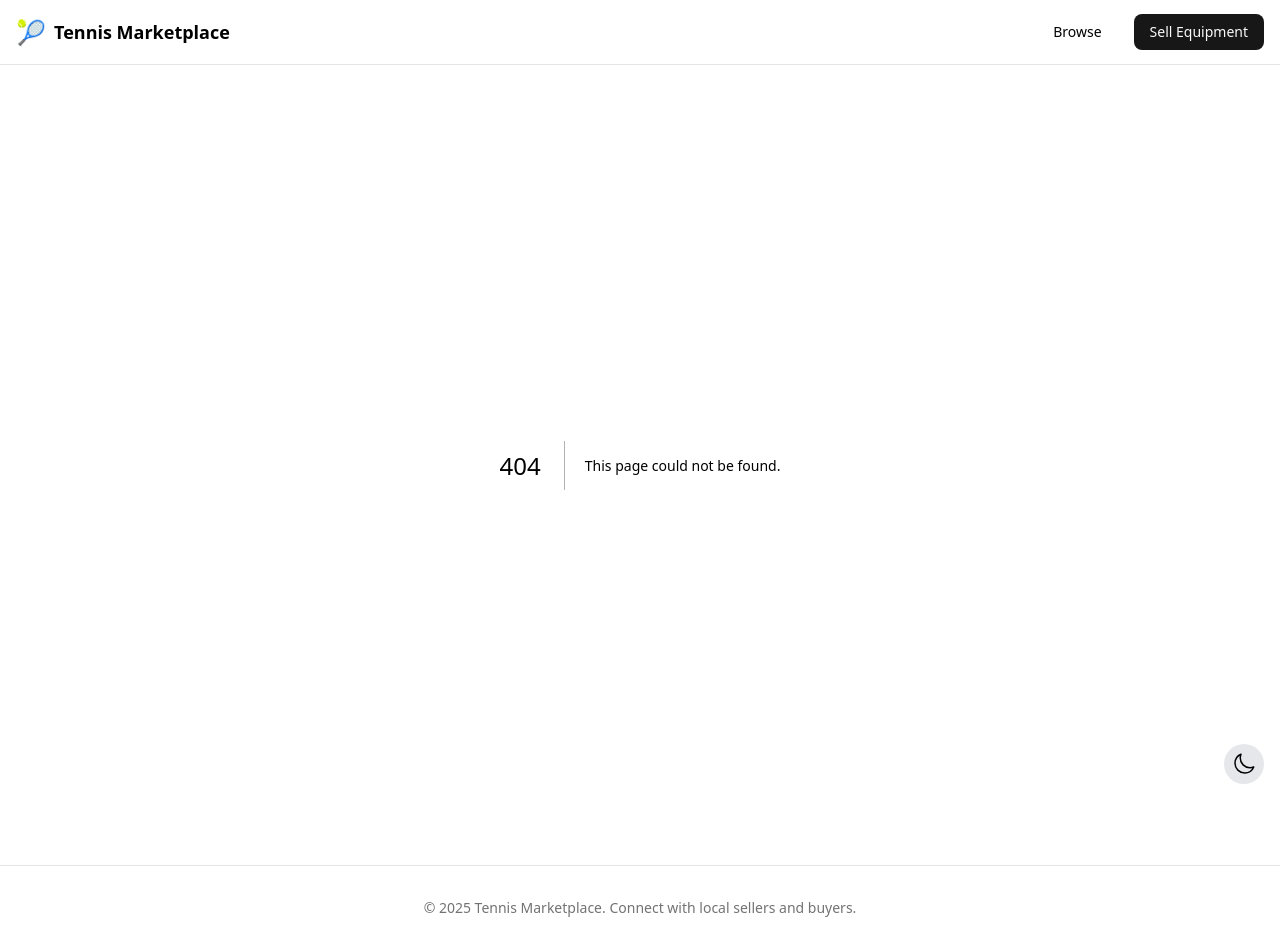
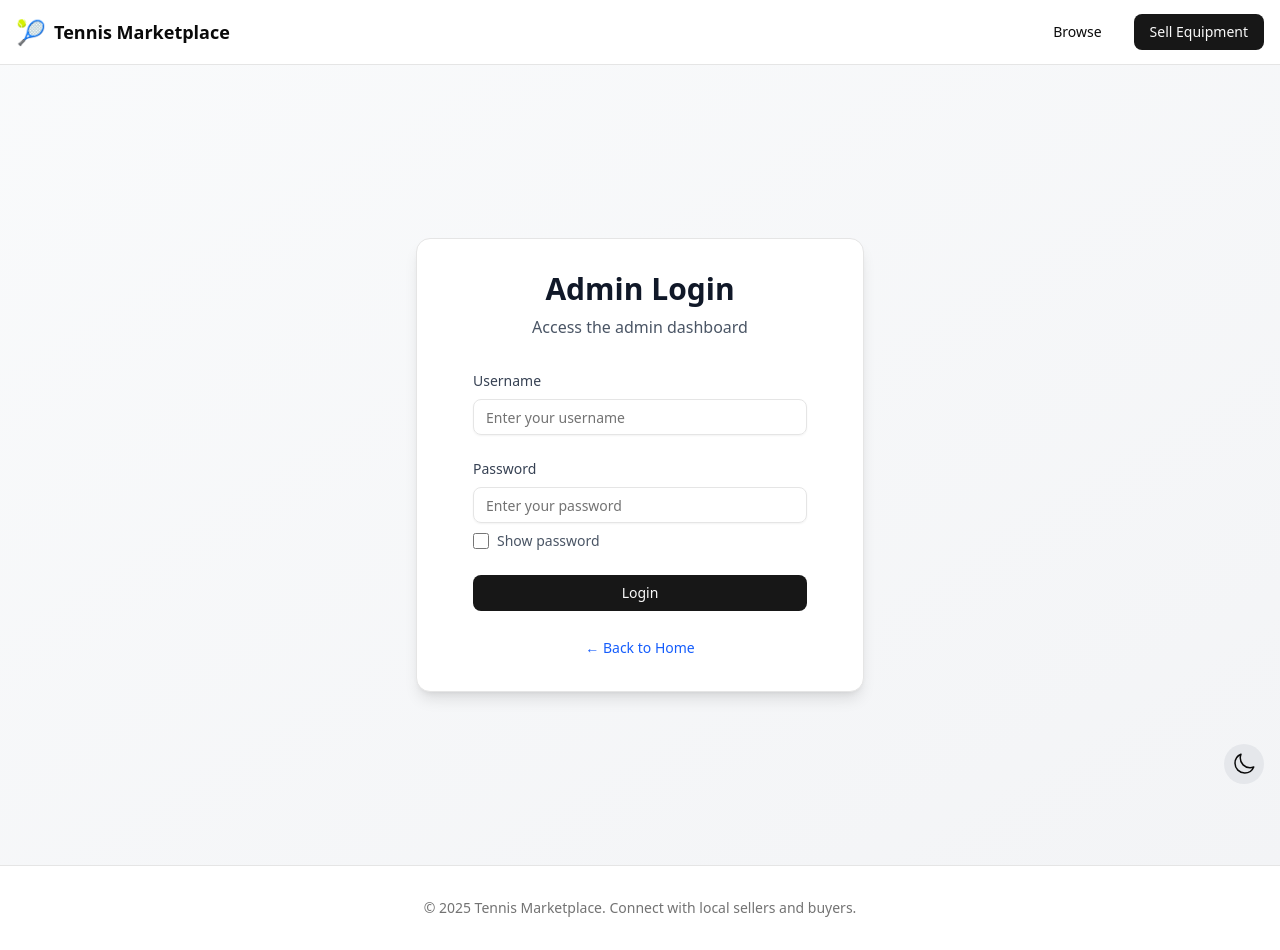
Before and after one commit to Vinayak-Garudi/sports-marketplace, a Next.js app: page /admin in a window 1280 px wide. Before the commit this address had no page. Built offline with nearby package versions, Linux system fonts and the light colour scheme.

Commit message:
feat: implement admin login form and authentication middleware

```diff
--- /dev/null
+++ b/app/admin/AdminLoginForm.tsx
@@ -0,0 +1,88 @@
+"use client";
+
+import { useState } from "react";
+import { Input } from "@/components/custom/Input";
+import { Button } from "@/components/custom/Button";
+
+export default function AdminLoginForm() {
+  const [username, setUsername] = useState("");
+  const [password, setPassword] = useState("");
+  const [isLoading, setIsLoading] = useState(false);
+  const [showPassword, setShowPassword] = useState(false);
+
+  const handleSubmit = async (e: React.FormEvent) => {
+    e.preventDefault();
+    setIsLoading(true);
+
+    // TODO: Implement admin authentication logic
+    console.log("Login attempt:", { username, password });
+
+    // Simulate API call
+    setTimeout(() => {
+      setIsLoading(false);
+    }, 1000);
+  };
+
+  return (
+    <form onSubmit={handleSubmit} className="space-y-6">
+      <div className="space-y-2">
+        <label
+          htmlFor="username"
+          className="block text-sm font-medium text-gray-700 dark:text-gray-300"
+        >
+          Username
+        </label>
+        <Input
+          id="username"
+          type="text"
+          placeholder="Enter your username"
+          value={username}
+          onChange={(e) => setUsername(e.target.value)}
+          required
+          className="w-full"
+        />
+      </div>
+
+      <div className="space-y-2">
+        <label
+          htmlFor="password"
+          className="block text-sm font-medium text-gray-700 dark:text-gray-300"
+        >
+          Password
+        </label>
+        <Input
+          id="password"
+          type={showPassword ? "text" : "password"}
+          placeholder="Enter your password"
+          value={password}
+          onChange={(e) => setPassword(e.target.value)}
+          required
+          className="w-full"
+        />
+        <div className="flex items-center mt-2">
+          <input
+            type="checkbox"
+            id="showPassword"
+            checked={showPassword}
+            onChange={(e) => setShowPassword(e.target.checked)}
+            className="h-4 w-4 rounded border-gray-300 text-blue-600 focus:ring-blue-500 dark:border-gray-600 dark:bg-gray-700"
+          />
+          <label
+            htmlFor="showPassword"
+            className="ml-2 text-sm text-gray-600 dark:text-gray-400 cursor-pointer"
+          >
+            Show password
+          </label>
+        </div>
+      </div>
+
+      <Button
+        type="submit"
+        disabled={isLoading}
+        className="w-full"
+      >
+        {isLoading ? "Logging in..." : "Login"}
+      </Button>
+    </form>
+  );
+}
--- /dev/null
+++ b/app/admin/page.tsx
@@ -0,0 +1,32 @@
+import { Card } from "@/components/custom/Card";
+import AdminLoginForm from "./AdminLoginForm";
+
+export default function AdminLogin() {
+  return (
+    <div className="min-h-screen flex items-center justify-center bg-gradient-to-br from-gray-50 to-gray-100 dark:from-gray-900 dark:to-gray-800 px-4">
+      <div className="w-full max-w-md">
+        <Card className="p-8 shadow-lg">
+          <div className="text-center mb-8">
+            <h1 className="text-3xl font-bold text-gray-900 dark:text-white mb-2">
+              Admin Login
+            </h1>
+            <p className="text-gray-600 dark:text-gray-400">
+              Access the admin dashboard
+            </p>
+          </div>
+
+          <AdminLoginForm />
+
+          <div className="mt-6 text-center">
+            <a
+              href="/"
+              className="text-sm text-blue-600 hover:text-blue-500 dark:text-blue-400 dark:hover:text-blue-300"
+            >
+              ← Back to Home
+            </a>
+          </div>
+        </Card>
+      </div>
+    </div>
+  );
+}
--- a/middleware.ts
+++ b/middleware.ts
@@ -9,6 +9,9 @@ const protectedRoutes = {
 }
 
 export function middleware(request: NextRequest) {
+
+  return NextResponse.next()
+
   // Get the pathname from the URL
   const path = request.nextUrl.pathname
 
```
